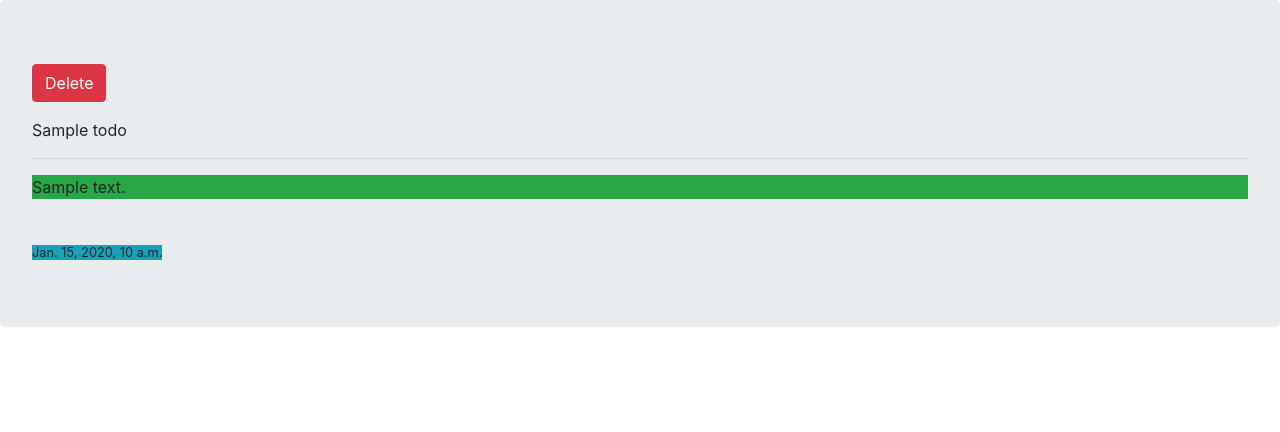
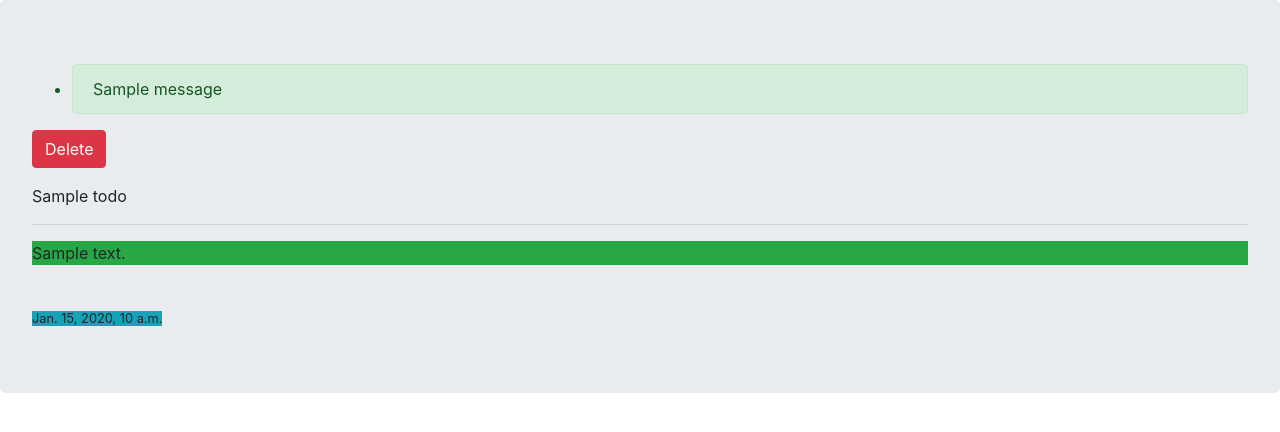
Before and after one commit to eskazemi/django-tutorial, a Django app: page /todo/detail/1/ in a window 1280 px wide. Shown: the part 56-488 px from the top of the page. Run offline with Django 3.2, Linux system fonts and the light colour scheme; tables that the repository leaves empty hold one stand-in row (values such as "Sample post"); one stand-in notice (Sample message) is shown.

Commit message:
Feat(): add messages

```diff
--- a/A/templates/base.html
+++ b/A/templates/base.html
@@ -10,6 +10,7 @@
 {% include "navbar.html" %}
 <body>
 <div class="jumbotron">
+{% include 'inc/messages.html' %}
 {% block content %}
 {% endblock %}
 </div>
--- /dev/null
+++ b/A/templates/inc/messages.html
@@ -0,0 +1,8 @@
+
+{% if messages %}
+<ul class="messages">
+    {% for message in messages %}
+    <li{% if message.tags %} class="alert alert-{{ message.tags }}"{% endif %}>{{ message }}</li>
+    {% endfor %}
+</ul>
+{% endif %}
```
